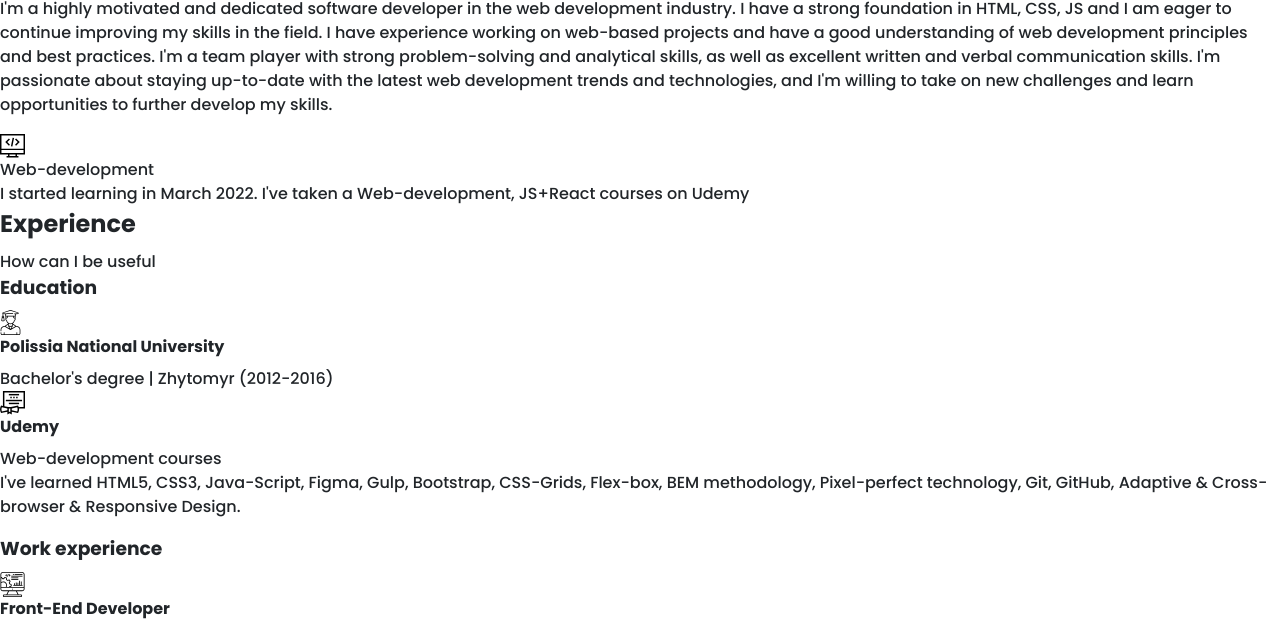
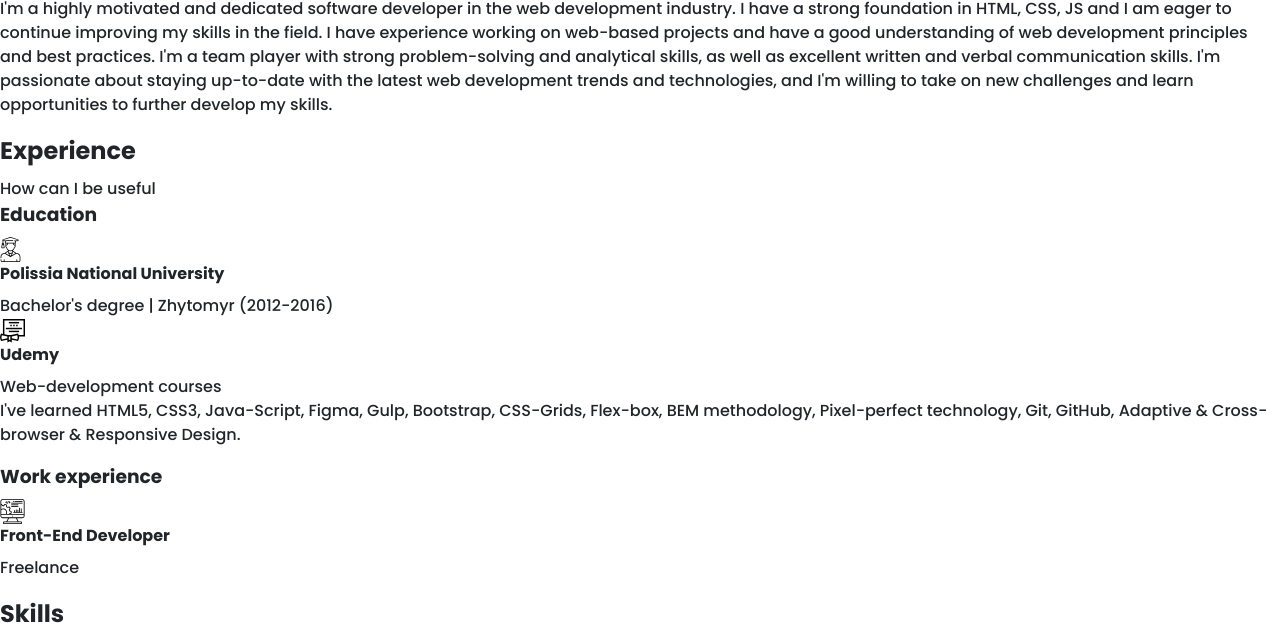
Before and after one commit to stevarkmidav/portfolio, a website: page src/index.html in a window 1280 px wide. Shown: the part 1163-1789 px from the top of the page. Drawn offline with Linux system fonts and the light colour scheme; files whose address does not match are found by name.

Commit message:
Change 'about' section

```diff
--- a/src/index.html
+++ b/src/index.html
@@ -111,31 +111,31 @@
                     about staying up-to-date with the latest web development trends and technologies, and I'm willing to take on new
                     challenges and learn opportunities to further develop my skills.</p>
                 </div>
-                <div class="about__skills">
-                    <div class="about__skills-item">
+                <!-- <div class="about__skills">
+                    <!-- <div class="about__skills-item">
                         <div class="about__skills-circle">
-                            <img src="icons/about_me/web_development.svg" alt="web-dev">
+                            <img src="" alt="">
                         </div>
                         <div>
-                            <div class="title title_fz14">Web-development</div>
-                            <div class="about__skills-text">I started learning in March 2022. I've taken a Web-development, JS+React courses on Udemy</div>
+                            <div class="title title_fz14"></div>
+                            <div class="about__skills-text"></div>
                         </div>
-                    </div>
+                    </div> -->
                     <!-- <div class="about__skills-item">
                         <div class="about__skills-circle">
-                            <img src="icons/about_me/mobile_dev.svg" alt="mobile_dev">
+                            <img src="" alt="">
                         </div>
                         <div>
-                            <div class="title title_fz14">Mobile-development</div>
+                            <div class="title title_fz14"></div>
                             <div class="about__skills-text"></div>
                         </div>
                     </div>
                     <div class="about__skills-item">
                         <div class="about__skills-circle">
-                            <img src="icons/about_me/design.svg" alt="design">
+                            <img src="" alt="">
                         </div>
                         <div>
-                            <div class="title title_fz14">UI/UX Design</div>
+                            <div class="title title_fz14"></div>
                             <div class="about__skills-text"></div>
                         </div>
                     </div> -->
@@ -200,10 +200,10 @@
                             <div class="resume__item">
                                 <div class="resume__item-head">
                                     <div class="resume__item-icon">
-                                        <img src="icons/experience/designer.svg" alt="designer">
+                                        <img src="" alt="">
                                     </div>
-                                    <h4 class="title title_fz14">UI/UX Designer</h4>
-                                    <div class="resume__item-location">Zhytomyr (2018)</div>
+                                    <h4 class="title title_fz14"></h4>
+                                    <div class="resume__item-location"></div>
                                 </div>
                                 <div class="resume__item-body"></div>
                             </div>
@@ -243,18 +243,18 @@
                     handling, and AJAX.</p>
                 </div>
                 <!-- <div class="skills__item">
-                    <div class="skills__item-img"><img src="icons/skills/react.svg" alt="react"></div>
-                    <h3 class="title title_fz14">React</h3>
+                    <div class="skills__item-img"><img src="" alt=""></div>
+                    <h3 class="title title_fz14"></h3>
                     <p></p>
                 </div> -->
                 <!-- <div class="skills__item">
-                    <div class="skills__item-img"><img src="icons/skills/node.js.svg" alt="node.js"></div>
-                    <h3 class="title title_fz14">Node.js</h3>
+                    <div class="skills__item-img"><img src="" alt=""></div>
+                    <h3 class="title title_fz14"></h3>
                     <p></p>
                 </div> -->
                 <!-- <div class="skills__item">
-                    <div class="skills__item-img"><img src="icons/skills/mongo.db.svg" alt="mongo.db"></div>
-                    <h3 class="title title_fz14">Mongo.db</h3>
+                    <div class="skills__item-img"><img src="" alt=""></div>
+                    <h3 class="title title_fz14"></h3>
                     <p></p>
                 </div> -->
             </div>
```
Also changed, not shown: dist/index.html, 1 other file.
